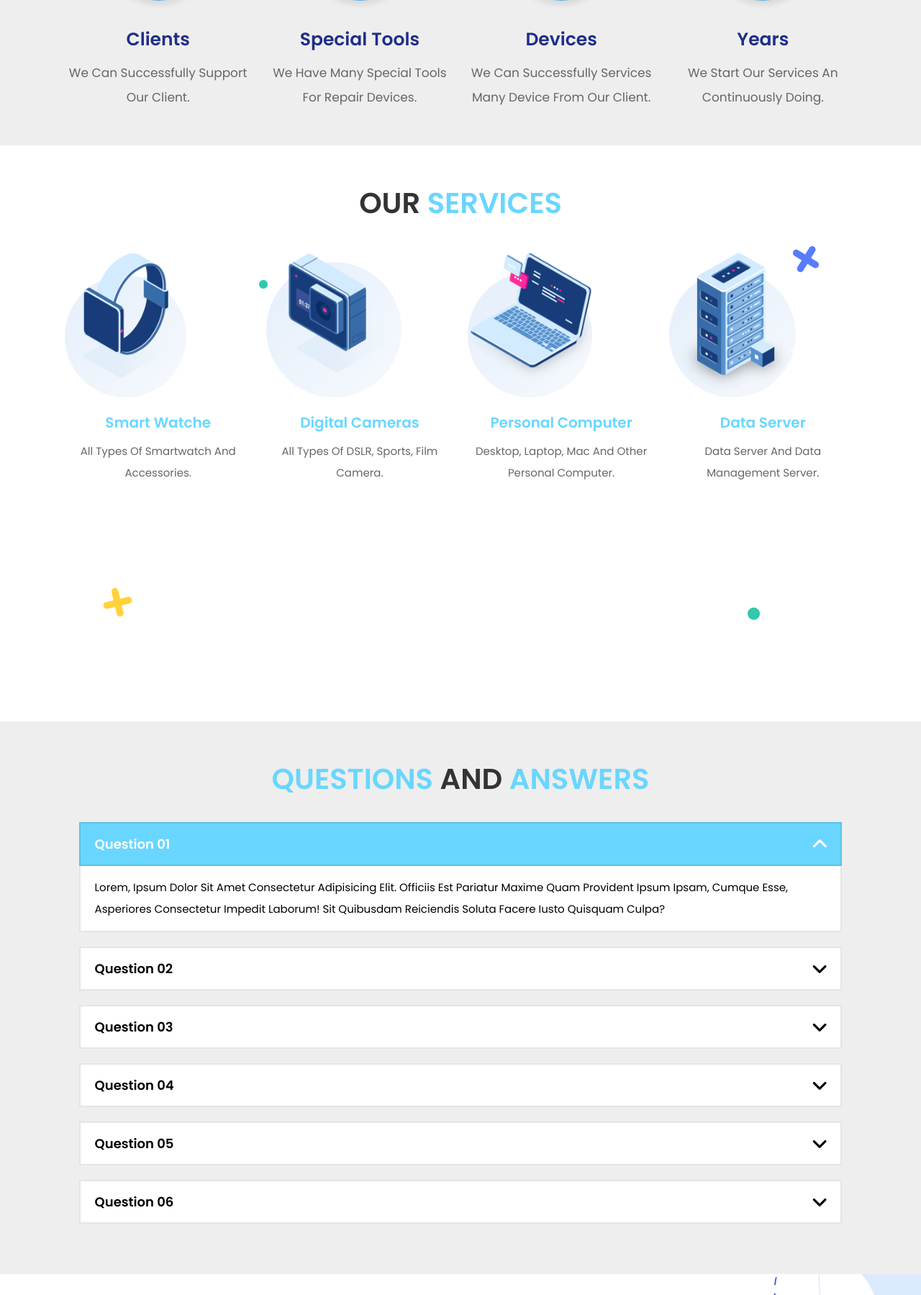
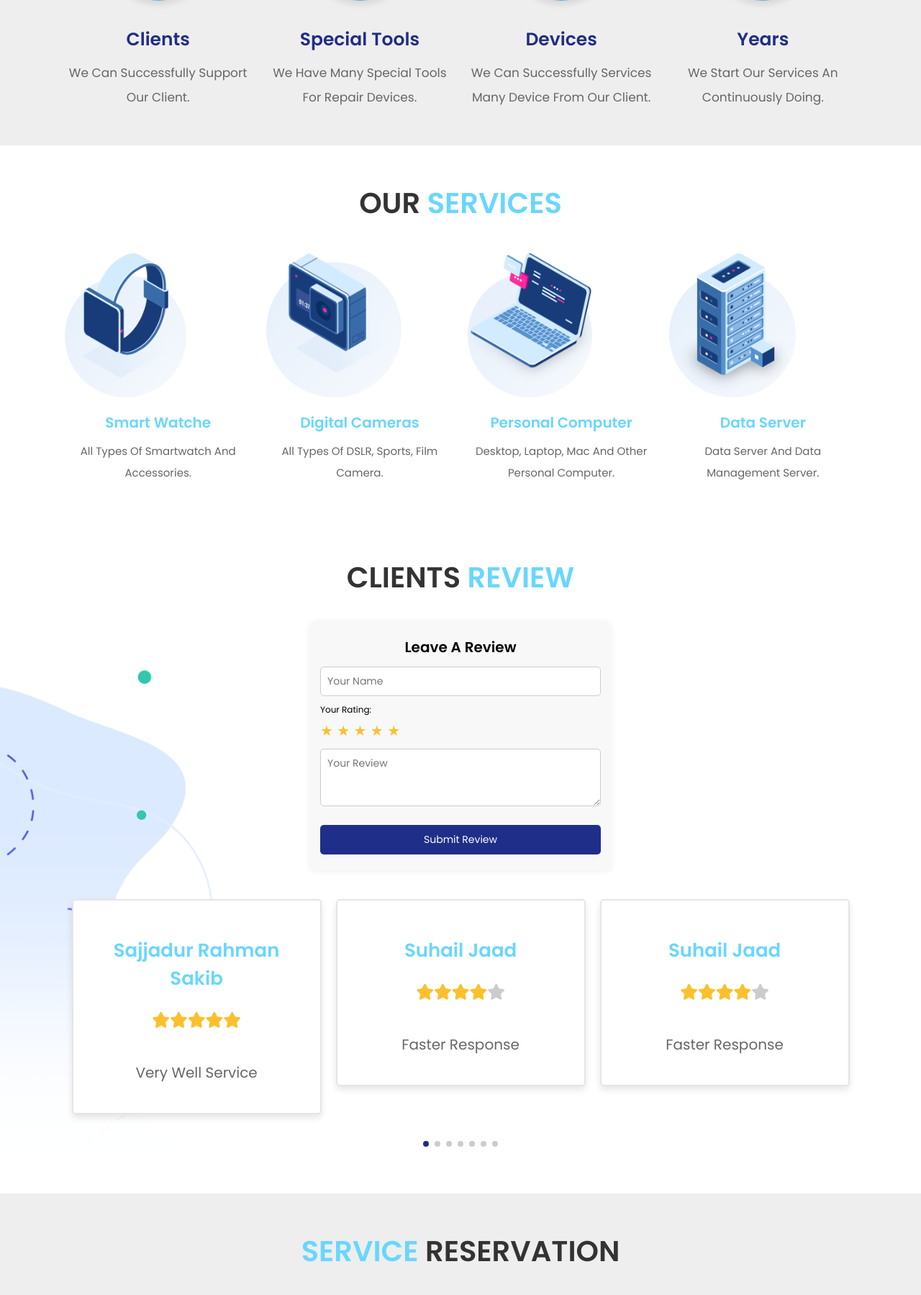
Before and after one commit to sajjadur-rahman-sakib/technology-services, a PHP site: page / in a window 1280 px wide. Shown: the part 1964-3763 px from the top of the page at 72% size. Run offline with PHP 8.4, Linux system fonts and the light colour scheme; data comes from the database, SQL or seed files in the repository.

Commit message:
review and question update

```diff
--- a/admin/config.php
+++ b/admin/config.php
@@ -1,5 +1,5 @@
 <?php
 
-    $conn = mysqli_connect("localhost", "root", "", "sakib");
+    $conn = mysqli_connect("localhost", "root", "", "technology-services");
 
 ?>
--- a/css/style.css
+++ b/css/style.css
@@ -254,12 +254,6 @@ section{
 
 /* services */
 
-.services{
-  background: url(../images/bg-2.png) no-repeat;
-  background-position: center;
-  min-height: 100vh;
-}
-
 .services .box-container{
   display: grid;
   grid-template-columns: repeat(auto-fit, minmax(25rem, 1fr));
@@ -290,80 +284,6 @@ section{
 /* services end */
 
 
-
-/* faq */
-
-.faq{
-  background: var(--light-bg);
-}
-
-.faq .accordion-container{
-  padding: 0 2rem;
-}
-
-.faq .accordion-container .accordion{
-  margin-bottom: 2rem;
-  cursor: pointer;
-}
-
-.faq .accordion-container .accordion.active .accordion-heading{
-  background: var(--secondary);
-}
-
-.faq .accordion-container .accordion.active .accordion-heading h3{
-  color: var(--white);
-}
-
-.faq .accordion-container .accordion.active .accordion-heading i{
-  color: var(--white);
-  transform: rotate(180deg);
-  transition: transform .2s .1s;
-}
-
-.faq .accordion-container .accordion.active .accordion-content{
-  display: block;
-}
-
-.faq .accordion-container .accordion .accordion-heading{
-  display: flex;
-  align-items: center;
-  justify-content: space-between;
-  gap: 1rem;
-  background: var(--white);
-  border: var(--border);
-  padding: 1.5rem 2rem;
-}
-
-.faq .accordion-container .accordion .accordion-heading h3{
-  font-size: 1.8rem;
-}
-
-.faq .accordion-container .accordion .accordion-heading i{
-  font-size: 2.5rem;
-}
-
-.faq .accordion-container .accordion .accordion-content{
-  font-size: 1.5rem;
-  padding: 1.5rem 2rem;
-  border: var(--border);
-  background: var(--white);
-  border-top: 0;
-  line-height: 2;
-  display: none;
-  animation: animate .2s linear backwards;
-  transform-origin: top;
-}
-
-@keyframes animate{
-  0%{
-    transform: scaleY(0);
-  }
-}
-
-/* faq ends*/
-
-
-
 /* reviews */
 
 .reviews{
@@ -381,8 +301,11 @@ section{
   box-shadow: var(--box-shadow);
   border-radius: .5rem;
   border: var(--border);
-  padding: 2rem;
-  margin-bottom: 4rem;
+  padding: 3.5rem 2.5rem;
+  margin-bottom: 5rem;
+  max-width: 480px;
+  margin-left: auto;
+  margin-right: auto;
 }
 
 .reviews .review-slider .box img{
@@ -392,9 +315,10 @@ section{
 }
 
 .reviews .review-slider .box h3{
-  margin-top: 1rem;
-  font-size: 2rem;
+  margin-top: 1.5rem;
+  font-size: 2.6rem;
   color: var(--secondary);
+  font-weight: 600;
 }
 
 .reviews .review-slider .box span{
@@ -403,24 +327,68 @@ section{
 }
 
 .reviews .review-slider .box .stars{
-  margin: 1.5rem 0;
+  margin: 2.2rem 0 2rem 0;
+  font-size: 2.2rem;
 }
 
 .reviews .review-slider .box .stars i{
-  font-size: 1.5rem;
-  color: var(--primary);
+  font-size: 2.2rem;
 }
 
 .reviews .review-slider .box p{
-  padding: 1rem 0;
-  font-size: 1.5rem;
+  padding: 1.5rem 0 0 0;
+  font-size: 2rem;
   color: var(--light-color);
-  line-height: 2;
+  line-height: 2.1;
   margin-bottom: 0;
 }
 
 .swiper-pagination-bullet-active{
   background: var(--primary);
+}
+
+/* Make images responsive */
+img,
+iframe {
+  max-width: 100%;
+  height: auto;
+  display: block;
+}
+
+/* Review Form Styles */
+.review-form {
+  max-width: 420px !important;
+  margin: 2rem auto 3rem auto !important;
+  background: #f8f8f8;
+  padding: 2.2rem 1.5rem !important;
+  border-radius: 1rem !important;
+  box-shadow: 0 2px 8px rgba(0,0,0,0.06) !important;
+  font-size: 1.5rem;
+}
+
+.review-form h3 {
+  font-size: 2rem !important;
+  margin-bottom: 1.2rem !important;
+}
+
+.review-form input[type="text"],
+.review-form textarea {
+  font-size: 1.4rem !important;
+  padding: 0.9rem !important;
+}
+
+.review-form .star-rating {
+  font-size: 2rem !important;
+}
+
+.review-form label {
+  font-size: 1.2rem !important;
+}
+
+.review-form input[type="submit"] {
+  font-size: 1.4rem !important;
+  padding: 1rem 0 !important;
+  margin-top: 1rem !important;
 }
 
 /* reviews */
@@ -824,10 +792,3 @@ section{
     padding: 0.7rem 1.5rem;
   }
 }
-
-/* Make images responsive */
-img, iframe {
-  max-width: 100%;
-  height: auto;
-  display: block;
-}
--- a/index.php
+++ b/index.php
@@ -36,8 +36,9 @@
             $email = $_POST['customer_email'];
             $problem = $_POST['customer_problem'];
             $description = $_POST['customer_description'];
+            $tracking = 'Order placed';
 
-            $query = "INSERT INTO reservation (name, address, phone, email, problem, description) VALUES ('$name', '$address', '$phone', '$email', '$problem', '$description')";
+            $query = "INSERT INTO reservation (name, address, phone, email, problem, description, tracking) VALUES ('$name', '$address', '$phone', '$email', '$problem', '$description', '$tracking')";
 
             mysqli_query($connect, $query);
         }
@@ -50,6 +51,16 @@
             $query = "INSERT INTO newsletter (name, email) VALUES ('$newsletter_name', '$newsletter_mail')";
 
             mysqli_query($connect, $query);
+        }
+
+        if(isset($_POST['review_submit'])) {
+            $review_name = mysqli_real_escape_string($connect, $_POST['review_name']);
+            $review_stars = intval($_POST['review_stars']);
+            $review_text = mysqli_real_escape_string($connect, $_POST['review_text']);
+            if($review_name && $review_stars && $review_text) {
+                $query = "INSERT INTO reviews (name, stars, review) VALUES ('$review_name', $review_stars, '$review_text')";
+                mysqli_query($connect, $query);
+            }
         }
 
     ?>
@@ -69,10 +80,9 @@
             <a href="#home">home</a>
             <a href="#about">about</a>
             <a href="#services">services</a>
-            <a href="#faq">FAQs</a>
             <a href="#reviews">reviews</a>
-            <a href="#contact">booking</a>
-            <a href="./php/tracking.php">tracking</a>
+            <a href="#contact">reserve</a>
+            <a href="./php/tracking.php">track</a>
             <a href="./admin/index.php">admin</a>
 
         </nav>
@@ -118,7 +128,7 @@
                 Voluptates repudiandae, vel, repellendus nulla consectetur hic et, doloribus cum numquam explicabo temporibus culpa eos aliquam facere similique illum. Aperiam saepe eius tempore natus, ad quo consectetur sunt in laborum.
                 Iusto aliquid commodi ex necessitatibus, praesentium, officia ab modi numquam consequuntur aspernatur unde recusandae, quidem alias suscipit in aut libero incidunt quaerat ea sit saepe error sapiente. Reiciendis, earum eius!
                 Quia ad debitis officiis voluptatum recusandae consequatur! Ad ea ut in corrupti sed delectus iusto dolorem at perferendis aliquam, facilis necessitatibus explicabo vero cumque totam quas. Nihil sed accusamus magnam?</p>
-                <a href="https://sakibx.me/" class="btn">read more</a>
+                <a href="https://sakib.tech/" class="btn">read more</a>
             </div>
 
         </div>
@@ -209,153 +219,86 @@
 
 
 
-    <!-- faq -->
-
-    <section class="faq" id="faq">
-
-        <h1 class="heading"><span>questions</span> and <span>answers</span> </h1>
-
-        <div class="accordion-container">
-
-            <div class="accordion active">
-                <div class="accordion-heading">
-                    <h3>question 01</h3>
-                    <i class="fas fa-angle-down"></i>
-                </div>
-                <p class="accordion-content">Lorem, ipsum dolor sit amet consectetur adipisicing elit. Officiis est pariatur maxime quam provident ipsum ipsam, cumque esse, asperiores consectetur impedit laborum! Sit quibusdam reiciendis soluta facere iusto quisquam culpa?</p>
-            </div>
-
-            <div class="accordion">
-                <div class="accordion-heading">
-                    <h3>question 02</h3>
-                    <i class="fas fa-angle-down"></i>
-                </div>
-                <p class="accordion-content">Lorem, ipsum dolor sit amet consectetur adipisicing elit. Officiis est pariatur maxime quam provident ipsum ipsam, cumque esse, asperiores consectetur impedit laborum! Sit quibusdam reiciendis soluta facere iusto quisquam culpa?</p>
-            </div>
-
-            <div class="accordion">
-                <div class="accordion-heading">
-                    <h3>question 03</h3>
-                    <i class="fas fa-angle-down"></i>
-                </div>
-                <p class="accordion-content">Lorem, ipsum dolor sit amet consectetur adipisicing elit. Officiis est pariatur maxime quam provident ipsum ipsam, cumque esse, asperiores consectetur impedit laborum! Sit quibusdam reiciendis soluta facere iusto quisquam culpa?</p>
-            </div>
-
-
-            <div class="accordion">
-                <div class="accordion-heading">
-                    <h3>question 04</h3>
-                    <i class="fas fa-angle-down"></i>
-                </div>
-                <p class="accordion-content">Lorem, ipsum dolor sit amet consectetur adipisicing elit. Officiis est pariatur maxime quam provident ipsum ipsam, cumque esse, asperiores consectetur impedit laborum! Sit quibusdam reiciendis soluta facere iusto quisquam culpa?</p>
-            </div>
-
-            <div class="accordion">
-                <div class="accordion-heading">
-                    <h3>question 05</h3>
-                    <i class="fas fa-angle-down"></i>
-                </div>
-                <p class="accordion-content">Lorem, ipsum dolor sit amet consectetur adipisicing elit. Officiis est pariatur maxime quam provident ipsum ipsam, cumque esse, asperiores consectetur impedit laborum! Sit quibusdam reiciendis soluta facere iusto quisquam culpa?</p>
-            </div>
-
-            <div class="accordion">
-                <div class="accordion-heading">
-                    <h3>question 06</h3>
-                    <i class="fas fa-angle-down"></i>
-                </div>
-                <p class="accordion-content">Lorem, ipsum dolor sit amet consectetur adipisicing elit. Officiis est pariatur maxime quam provident ipsum ipsam, cumque esse, asperiores consectetur impedit laborum! Sit quibusdam reiciendis soluta facere iusto quisquam culpa?</p>
-            </div>
-
-        </div>
-
-    </section>
-
-    <!-- faq ends-->
-
-
-
     <!-- reviews -->
 
     <section class="reviews" id="reviews">
 
         <h1 class="heading">clients <span>review</span></h1>
 
+        <!-- Review Submission Form -->
+        <form action="#reviews" method="post" class="review-form" style="max-width:400px;margin:2rem auto 3rem auto;background:#f8f8f8;padding:2rem;border-radius:1rem;box-shadow:0 2px 8px rgba(0,0,0,0.05);">
+            <h3 style="text-align:center;margin-bottom:1rem;">Leave a Review</h3>
+            <input type="text" name="review_name" placeholder="Your Name" required style="width:100%;padding:0.8rem;margin-bottom:1rem;border-radius:0.5rem;border:1px solid #ccc;">
+            <div style="margin-bottom:1rem;">
+                <label style="display:block;margin-bottom:0.5rem;">Your Rating:</label>
+                <div class="star-rating" style="font-size:2rem;cursor:pointer;">
+                    <input type="hidden" name="review_stars" id="review_stars" value="5">
+                    <span class="star" data-value="1">&#9733;</span>
+                    <span class="star" data-value="2">&#9733;</span>
+                    <span class="star" data-value="3">&#9733;</span>
+                    <span class="star" data-value="4">&#9733;</span>
+                    <span class="star" data-value="5">&#9733;</span>
+                </div>
+            </div>
+            <textarea name="review_text" placeholder="Your Review" required style="width:100%;padding:0.8rem;border-radius:0.5rem;border:1px solid #ccc;min-height:80px;margin-bottom:1rem;"></textarea>
+            <input type="submit" name="review_submit" value="Submit Review" class="btn" style="width:100%;">
+        </form>
+        <script>
+        // Star rating selection logic
+        document.addEventListener('DOMContentLoaded', function() {
+            var stars = document.querySelectorAll('.star-rating .star');
+            var input = document.getElementById('review_stars');
+            stars.forEach(function(star) {
+                star.addEventListener('click', function() {
+                    var val = this.getAttribute('data-value');
+                    input.value = val;
+                    stars.forEach(function(s, idx) {
+                        if(idx < val) s.style.color = '#fbc02d';
+                        else s.style.color = '#ccc';
+                    });
+                });
+            });
+            stars.forEach(function(s, idx) {
+                if(idx < input.value) s.style.color = '#fbc02d';
+                else s.style.color = '#ccc';
+            });
+        });
+        </script>
+        <!-- End Review Submission Form -->
+
         <div class="swiper review-slider">
 
             <div class="swiper-wrapper">
-
-                <div class="swiper-slide box">
-                    <img src="images/review-1.jpg" alt="">
-                    <h3>sajjadur rahman sakib</h3>
-                    <span>satisfied client</span>
-                    <div class="stars">
-                        <i class="fas fa-star"></i>
-                        <i class="fas fa-star"></i>
-                        <i class="fas fa-star"></i>
-                        <i class="fas fa-star"></i>
-                        <i class="fas fa-star"></i>
-                    </div>
-                    <p>Lorem ipsum dolor, sit amet consectetur adipisicing elit. Assumenda beatae non explicabo temporibus at doloribus ut quas, iusto consectetur maxime accusantium dicta sed harum tempore quae nemo nam itaque error?</p>
-                </div>
-
-                <div class="swiper-slide box">
-                    <img src="images/review-2.jpg" alt="">
-                    <h3>abdur rahman riyad</h3>
-                    <span>satisfied client</span>
-                    <div class="stars">
-                        <i class="fas fa-star"></i>
-                        <i class="fas fa-star"></i>
-                        <i class="fas fa-star"></i>
-                        <i class="fas fa-star"></i>
-                        <i class="fas fa-star"></i>
-                    </div>
-                    <p>Lorem ipsum dolor, sit amet consectetur adipisicing elit. Assumenda beatae non explicabo temporibus at doloribus ut quas, iusto consectetur maxime accusantium dicta sed harum tempore quae nemo nam itaque error?</p>
-                </div>
-
-                <div class="swiper-slide box">
-                    <img src="images/review-3.jpg" alt="">
-                    <h3>suaib bin sajid</h3>
-                    <span>satisfied client</span>
-                    <div class="stars">
-                        <i class="fas fa-star"></i>
-                        <i class="fas fa-star"></i>
-                        <i class="fas fa-star"></i>
-                        <i class="fas fa-star"></i>
-                        <i class="fas fa-star"></i>
-                    </div>
-                    <p>Lorem ipsum dolor, sit amet consectetur adipisicing elit. Assumenda beatae non explicabo temporibus at doloribus ut quas, iusto consectetur maxime accusantium dicta sed harum tempore quae nemo nam itaque error?</p>
-                </div>
-
-                <div class="swiper-slide box">
-                    <img src="images/review-4.jpg" alt="">
-                    <h3>shafayat chowdhury</h3>
-                    <span>satisfied client</span>
-                    <div class="stars">
-                        <i class="fas fa-star"></i>
-                        <i class="fas fa-star"></i>
-                        <i class="fas fa-star"></i>
-                        <i class="fas fa-star"></i>
-                        <i class="fas fa-star"></i>
-                    </div>
-                    <p>Lorem ipsum dolor, sit amet consectetur adipisicing elit. Assumenda beatae non explicabo temporibus at doloribus ut quas, iusto consectetur maxime accusantium dicta sed harum tempore quae nemo nam itaque error?</p>
-                </div>
-
-                <div class="swiper-slide box">
-                    <img src="images/review-5.jpg" alt="">
-                    <h3>alamin al shahria</h3>
-                    <span>satisfied client</span>
-                    <div class="stars">
-                        <i class="fas fa-star"></i>
-                        <i class="fas fa-star"></i>
-                        <i class="fas fa-star"></i>
-                        <i class="fas fa-star"></i>
-                        <i class="fas fa-star"></i>
-                    </div>
-                    <p>Lorem ipsum dolor, sit amet consectetur adipisicing elit. Assumenda beatae non explicabo temporibus at doloribus ut quas, iusto consectetur maxime accusantium dicta sed harum tempore quae nemo nam itaque error?</p>
-                </div>
+                <!-- Load reviews from database -->
+                <?php
+                $shown_reviews = array();
+                $result = mysqli_query($connect, "SELECT * FROM reviews ORDER BY id DESC LIMIT 30");
+                while($row = mysqli_fetch_assoc($result)) {
+                    $review_key = md5(strtolower(trim($row['name'])) . '|' . strtolower(trim($row['review'])));
+                    if (!isset($shown_reviews[$review_key])) {
+                        $shown_reviews[$review_key] = 1;
+                    } else {
+                        $shown_reviews[$review_key]++;
+                    }
+                    if ($shown_reviews[$review_key] > 2) continue;
+                    $stars = intval($row['stars']);
+                    echo '<div class="swiper-slide box">';
+                    echo '<h3>' . htmlspecialchars($row['name']) . '</h3>';
+                    echo '<div class="stars">';
+                    for($i=1;$i<=5;$i++) {
+                        if($i <= $stars) {
+                            echo '<i class="fas fa-star" style="color:#fbc02d;"></i>';
+                        } else {
+                            echo '<i class="fas fa-star" style="color:#ccc;"></i>';
+                        }
+                    }
+                    echo '</div>';
+                    echo '<p>' . nl2br(htmlspecialchars($row['review'])) . '</p>';
+                    echo '</div>';
+                }
+                ?>
 
             </div>
-
             <div class="swiper-pagination"></div>
 
         </div>
@@ -423,10 +366,10 @@
                 <h3> <i class="fas fa-gear"></i> Sakib IT Services </h3>
                 <p>sakib it services is a it based services company. We provide authentic product and qualityful services.</p>
                 <div class="share">
-                    <a href="#" class="fab fa-facebook-f"></a>
-                    <a href="#" class="fab fa-twitter"></a>
-                    <a href="#" class="fab fa-linkedin"></a>
-                    <a href="#" class="fab fa-instagram"></a>
+                    <a href="https://www.facebook.com/sajjadur.rahman.sakib.x" class="fab fa-facebook-f"></a>
+                    <a href="https://github.com/sajjadur-rahman-sakib" class="fab fa-github"></a>
+                    <a href="https://www.linkedin.com/in/sajjadurrahmansakib/" class="fab fa-linkedin"></a>
+                    <a href="https://www.instagram.com/sakib.x/" class="fab fa-instagram"></a>
                 </div>
             </div>
 
--- a/php/config.php
+++ b/php/config.php
@@ -1,5 +1,5 @@
 <?php
 
-    $connect = mysqli_connect("localhost", "root", "", "sakib");
+    $connect = mysqli_connect("localhost", "root", "", "technology-services");
 
 ?>
```
Also changed, not shown: js/script.js (+0 -10 lines), technology-services.sql (renamed from sakib.sql, +46 -8 lines), README.md (deleted), images/review-1.jpg (deleted), images/review-2.jpg (deleted), images/review-3.jpg (deleted), images/review-4.jpg (deleted), images/review-5.jpg (deleted).
